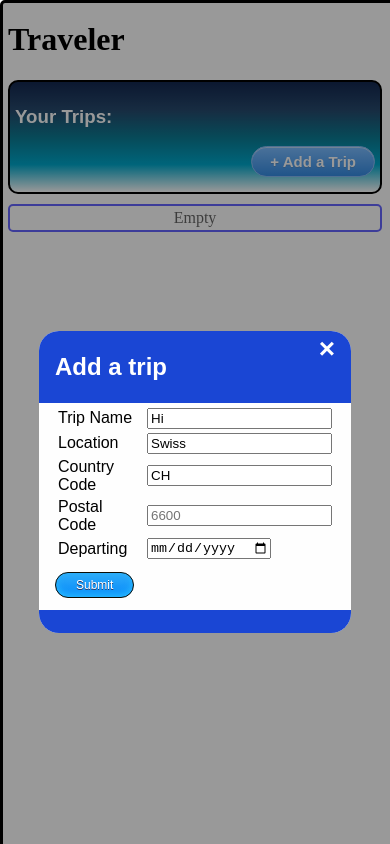
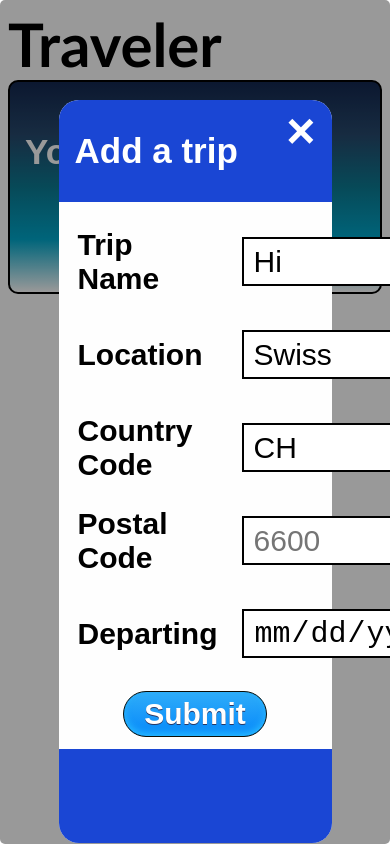
Before and after one commit to ahmed-safwat-elsherif/Travel-App, a website built with webpack: page src/client/views/index.html in a window 390 px wide. Both pictures are taken after a click on the button "+ Add a Trip". Built offline with nearby package versions, Linux system fonts and the light colour scheme.

Commit message:
Travel App

```diff
--- a/src/client/styles/model.scss
+++ b/src/client/styles/model.scss
@@ -16,7 +16,6 @@
   animation-name: fadeIn;
   animation-duration: 0.4s;
   border-radius: 5px;
-  border: 3px solid black;
   #createTrip {
     box-shadow:inset 0px -3px 7px 0px #29bbff;
     background:linear-gradient(to bottom, #2dabf9 5%, #0688fa 100%);
@@ -49,7 +48,7 @@
   position: fixed;
   bottom: 25%;
   background-color: #fefefe;
-  width: 80%;
+  width: 70%;
   left:10%;
   -webkit-animation-name: slideIn;
   -webkit-animation-duration: 0.4s;
@@ -108,3 +107,42 @@
   from {opacity: 0}
   to {opacity: 1}
 }
+@media only screen and (max-width: 768px) {
+  .modal-content{
+    position: static;
+    margin: auto;
+    margin-top: 100px;
+  }
+  .modal-header{
+    h2{
+      font-size: 35px;
+    }
+    .close{
+      font-size: 50px;
+    }
+  }
+  .modal-body{
+    table{
+      margin: 10px auto;
+      td{
+        font-size: 30px;
+        font-weight: bold;
+        input{
+          width: 70%;
+          border:2px solid black;
+          height: 25px;
+          padding: 10px;
+          margin:20px;
+          font-size: 30px;
+        }
+      }
+    }
+    #createTrip{
+      font-size: 30px;
+      font-weight: bold;
+      display: block;
+      width: 60%;
+      margin: 10px auto;
+    }
+  }
+}
--- a/src/client/styles/style-main.scss
+++ b/src/client/styles/style-main.scss
@@ -1,5 +1,11 @@
 html {
     scroll-behavior: smooth;
+}
+header{
+    div{
+        font-size: 30px;
+        font-family: 'Gill Sans', 'Gill Sans MT', Calibri, 'Trebuchet MS', sans-serif;
+    }
 }
 .container {
     border: 2px solid black;
@@ -37,3 +43,28 @@ html {
         top:1px;
     }
 }
+@media only screen and (max-width: 768px) {
+    //Fonts
+    header{
+        div{
+            font-size: 60px;
+            font-weight: bold;
+            font-family: 'Gill Sans', 'Gill Sans MT', Calibri, 'Trebuchet MS', sans-serif;
+        }
+    }
+    .container{
+        height: 200px;
+        h3{
+            font-size: 35px;
+            padding: 10px;
+        }
+        button{
+            float: none;
+            width: 60%;
+            margin: auto;
+            font-size:25px;
+            padding:10px 25px;
+        }
+    }
+
+}
--- a/src/client/styles/tripCards.scss
+++ b/src/client/styles/tripCards.scss
@@ -1,9 +1,11 @@
 #trips{
     margin-top: 10px;
     padding: 3px;
-    border: 2px blue solid;
     border-radius: 5px;
     text-align: center;
+    width: 90%;
+    margin: auto;
+    margin-top: 10px;
     opacity:0.6;
 }
 .card{
@@ -11,11 +13,15 @@
     display: grid;
     grid-template-areas:
     'photo photo photo info info info'
-    'menu main main main right right'
     'weather weather weather weather weather weather'
     'close close close close close close';
     grid-template-columns: repeat(100px,6);
     grid-gap: 5px;
+    margin-bottom: 30px;
+    border:1px solid rgba(0,0,0,0.2);
+    box-shadow: 0 3px 5px 0 rgba(0,0,0,0.2);
+    border-radius: 10px;
+    padding: 10px;
     .deleteCard{
         grid-area: close;
         box-shadow:inset 0px 34px 0px -15px #b54b3a;
@@ -29,7 +35,6 @@
         font-size:12px;
         font-weight:bold;
         padding:5px 10px;
-        width: 20%;
         margin: 5px auto;
         text-decoration:none;
         text-shadow:0px -1px 0px #7a2a1d;
@@ -48,7 +53,6 @@
         margin: 0;
        // background-size:cover;
        // background-repeat: no-repeat;
-        border:2px red solid;
         .photo{
             width: 100%;
             height: 100%;
@@ -58,7 +62,6 @@
     .tripCard{
         grid-area: info;
         float:right;
-        border: 2px solid orchid;
         border-radius: 5px;
         padding: 3px;
         span{
@@ -68,13 +71,12 @@
     }
     .weather{
         grid-area: weather;
-        border:1px solid black;
         display: flex;
         flex-wrap: wrap;
         div{
             text-align: center;
             margin: 5px;
-            padding: 5px;
+            padding: 10px;
         }
         .weatherDay{
 
@@ -91,3 +93,26 @@
         }
     }
 }
+@media only screen and (max-width: 768px) {
+    #trips{
+        font-size: 30px;
+        font-weight: bold;
+    }
+    .card{
+        border:1px solid black;
+        display: grid;
+        grid-template-areas:
+        'photo photo photo photo photo photo'
+        'info info info info info info'
+        'weather weather weather weather weather weather'
+        'close close close close close close';
+        grid-template-columns: repeat(100px,6);
+        grid-gap: 5px;
+        .deleteCard{
+            font-size: 30px;
+        }
+        .weather{
+            padding:auto;
+        }
+    }
+}
--- a/src/client/views/index.html
+++ b/src/client/views/index.html
@@ -1,11 +1,12 @@
 <!DOCTYPE html>
 <html>
 <head>
-    <title>Travel App</title>
+  <meta name="viewport" content="width=device-width, initial-scale=1.0">
+  <title>Travel App</title>
 </head>
 <body>
     <header class="head">
-        <h1>Traveler<h1>
+        <div>Traveler</div>
     </header>
     <div class= "container">
         <h3>Your Trips:</h3>
```
Also changed, not shown: functions.js (added, +9 -0 lines), functions.test.js (added, +24 -0 lines), README.md.
